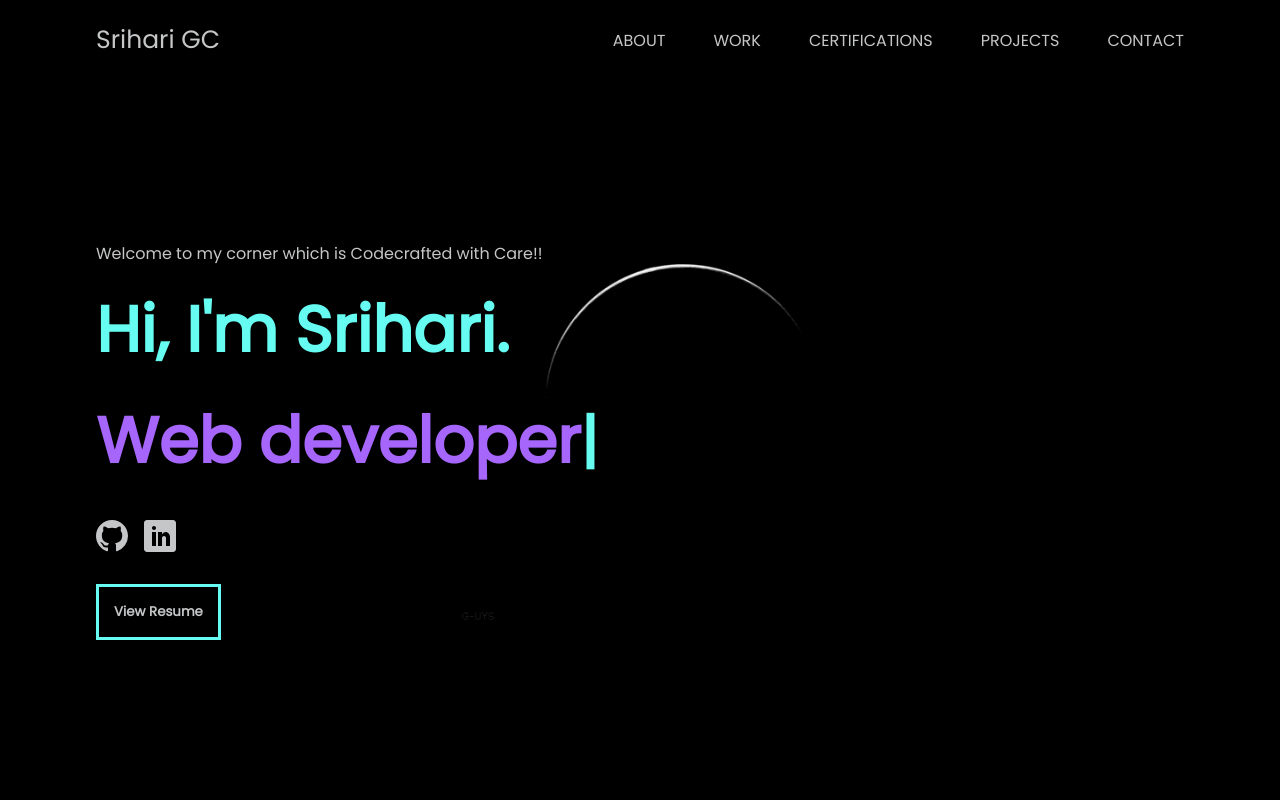
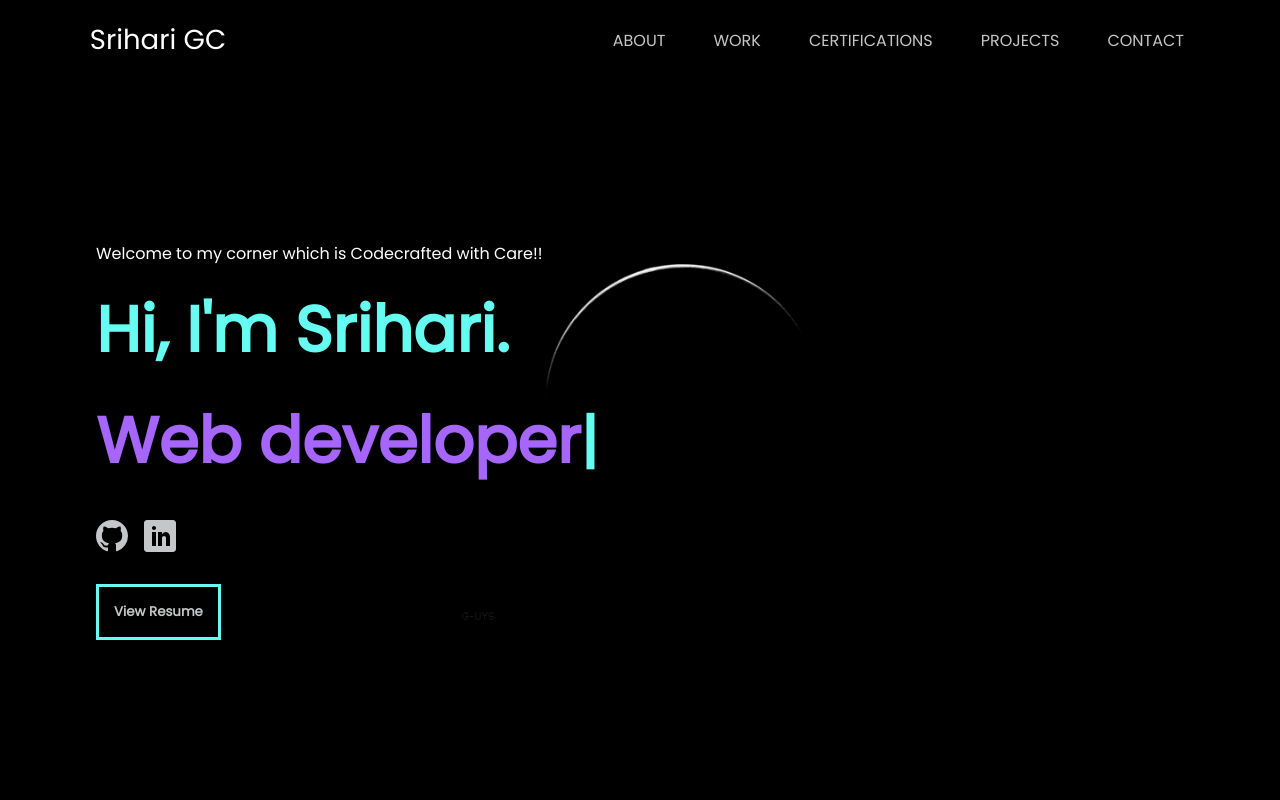
Before and after one commit to Srihari3601/Portfolio-main, a React (Create React App) app: page / in a window 1280 px wide. In both pictures the pointer is over the element "Srihari GC". Shown: the top 800 px of the page. Built offline with nearby package versions, Linux system fonts and the light colour scheme; the HTML template or start-up script is replaced by a standard one.

Commit message:
Colour changes

```diff
--- a/src/Styles/About.css
+++ b/src/Styles/About.css
@@ -41,7 +41,7 @@
     font-weight: bold;
     margin-top: 0;
     margin-bottom: 1vw;
-    color: var(--GrayDark);
+    color: white;
 }
 
 .Logo__Images {
--- a/src/Styles/Home.css
+++ b/src/Styles/Home.css
@@ -43,6 +43,7 @@
 .Home__Greet {
     animation: fadeInLeft;
     animation-duration: .5s;
+    color: white;
 }
 
 .Home__Text {
--- a/src/Styles/Navbar.css
+++ b/src/Styles/Navbar.css
@@ -16,6 +16,11 @@
     padding: 0;
     font-size: 25px;
     cursor: pointer;
+}
+
+.Navbar__Title:hover {
+    transform: scale(1.1);
+    color: white;
 }
 
 .Navbar__Link1,
```
